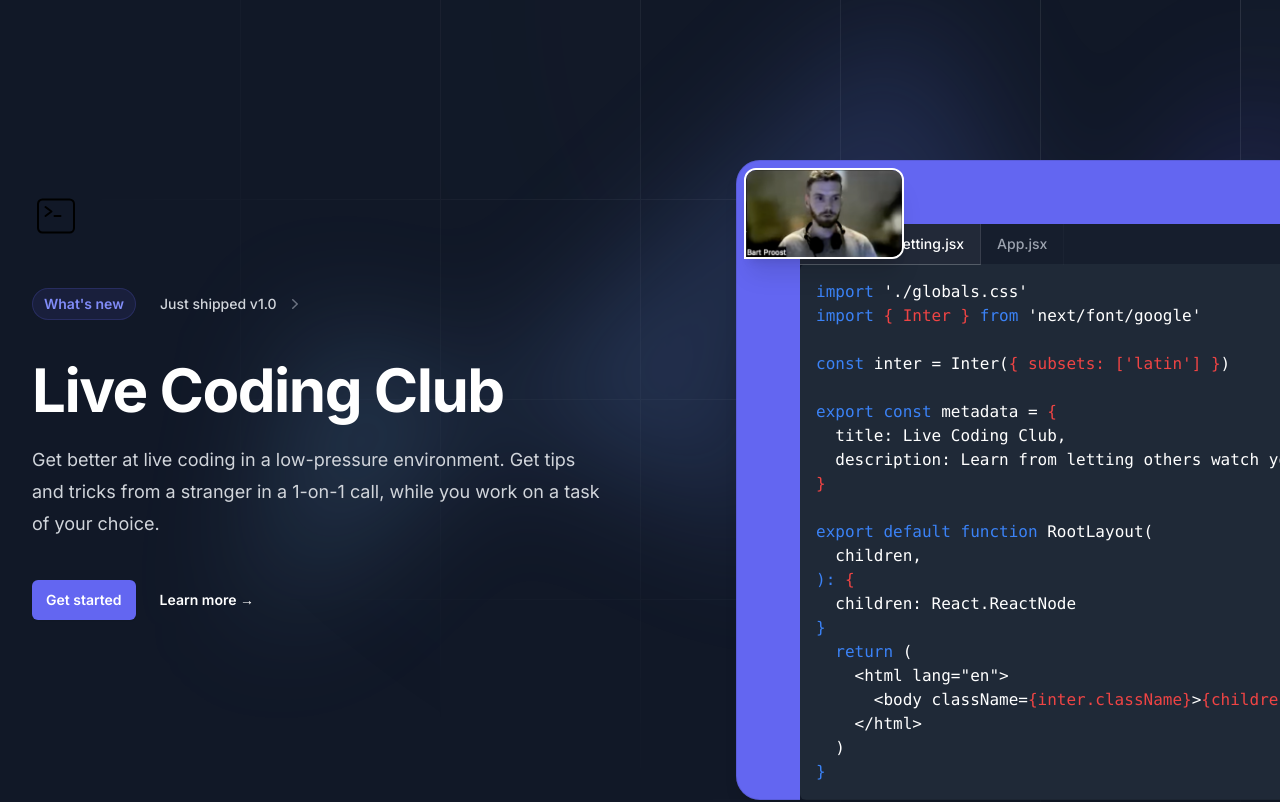
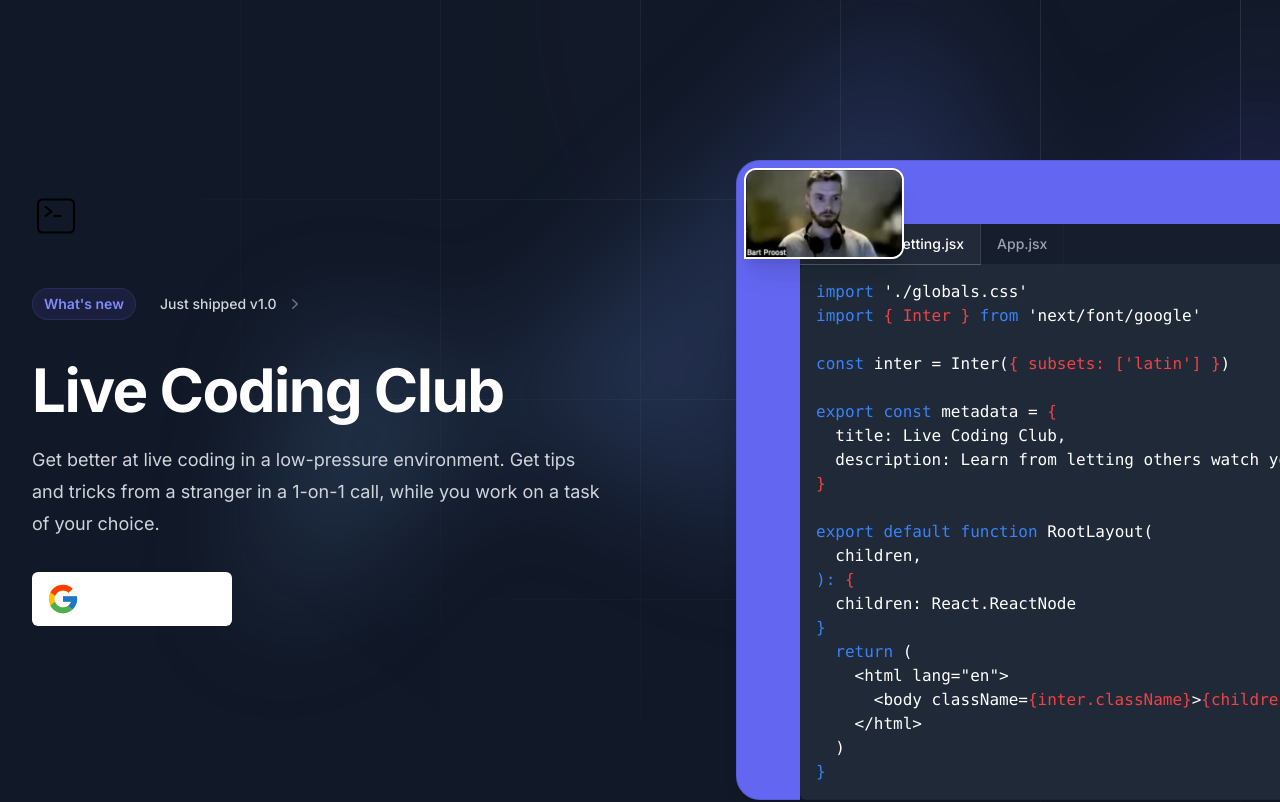
Before and after one commit to bartcheers/livecodingclub, a Next.js app: page / in a window 1280 px wide. Shown: the top 802 px of the page. Built offline with nearby package versions, Linux system fonts and the light colour scheme; no server answers.

Commit message:
Show big sign in with google button

```diff
--- a/app/Header.tsx
+++ b/app/Header.tsx
@@ -3,6 +3,7 @@
 import { CommandLine } from './assets/svg/CommandLine'
 import Bart from './assets/img/bart.png'
 import Image from 'next/image'
+import { Login } from './login'
 
 export function Header() {
   return (
@@ -63,17 +64,9 @@
           <p className="mt-6 text-lg leading-8 text-gray-300">
             Get better at live coding in a low-pressure environment. Get tips and tricks from a stranger in a 1-on-1 call, while you work on a task of your choice.
           </p>
-          <div className="mt-10 flex items-center gap-x-6">
-            <a
-              href="#"
-              className="rounded-md bg-indigo-500 px-3.5 py-2.5 text-sm font-semibold text-white shadow-sm hover:bg-indigo-400 focus-visible:outline focus-visible:outline-2 focus-visible:outline-offset-2 focus-visible:outline-indigo-400"
-            >
-              Get started
-            </a>
-            <a href="#" className="text-sm font-semibold leading-6 text-white">
-              Learn more <span aria-hidden="true">→</span>
-            </a>
-          </div>
+
+
+          <Login />
         </div>
         <div className="mx-auto mt-16 flex max-w-2xl sm:mt-24 lg:ml-10 lg:mr-0 lg:mt-0 lg:max-w-none lg:flex-none xl:ml-32">
           <div className="relative max-w-3xl flex flex-col justify-center sm:max-w-5xl lg:max-w-none">
@@ -82,6 +75,6 @@
           </div>
         </div>
       </div>
-    </div>
+    </div >
   )
 }
--- /dev/null
+++ b/app/assets/svg/Google.tsx
@@ -0,0 +1,7 @@
+export const GoogleIcon = () => {
+  return (
+    <svg xmlns="http://www.w3.org/2000/svg" x="0px" y="0px" width="34" height="34" viewBox="0 0 48 48">
+      <path fill="#FFC107" d="M43.611,20.083H42V20H24v8h11.303c-1.649,4.657-6.08,8-11.303,8c-6.627,0-12-5.373-12-12c0-6.627,5.373-12,12-12c3.059,0,5.842,1.154,7.961,3.039l5.657-5.657C34.046,6.053,29.268,4,24,4C12.955,4,4,12.955,4,24c0,11.045,8.955,20,20,20c11.045,0,20-8.955,20-20C44,22.659,43.862,21.35,43.611,20.083z"></path><path fill="#FF3D00" d="M6.306,14.691l6.571,4.819C14.655,15.108,18.961,12,24,12c3.059,0,5.842,1.154,7.961,3.039l5.657-5.657C34.046,6.053,29.268,4,24,4C16.318,4,9.656,8.337,6.306,14.691z"></path><path fill="#4CAF50" d="M24,44c5.166,0,9.86-1.977,13.409-5.192l-6.19-5.238C29.211,35.091,26.715,36,24,36c-5.202,0-9.619-3.317-11.283-7.946l-6.522,5.025C9.505,39.556,16.227,44,24,44z"></path><path fill="#1976D2" d="M43.611,20.083H42V20H24v8h11.303c-0.792,2.237-2.231,4.166-4.087,5.571c0.001-0.001,0.002-0.001,0.003-0.002l6.19,5.238C36.971,39.205,44,34,44,24C44,22.659,43.862,21.35,43.611,20.083z"></path>
+    </svg>
+  )
+}
--- a/app/login.tsx
+++ b/app/login.tsx
@@ -1,9 +1,15 @@
 'use client'
 
 import { signIn } from 'next-auth/react'
+import { GoogleIcon } from './assets/svg/Google'
 
 export const Login = () => {
   return (
-    <button onClick={() => signIn('google')}>Login</button>
+
+
+    <button className="flex items-center gap-2 text-black rounded-md bg-white w-fit mt-8 px-3.5 py-2.5 text-sm font-semibold text-white shadow-sm hover:bg-neutral-100 focus-visible:outline focus-visible:outline-2 focus-visible:outline-offset-2 focus-visible:outline-indigo-400" onClick={() => signIn('google')}>
+      <GoogleIcon />
+      Sign in with Google
+    </button>
   )
 }
```
